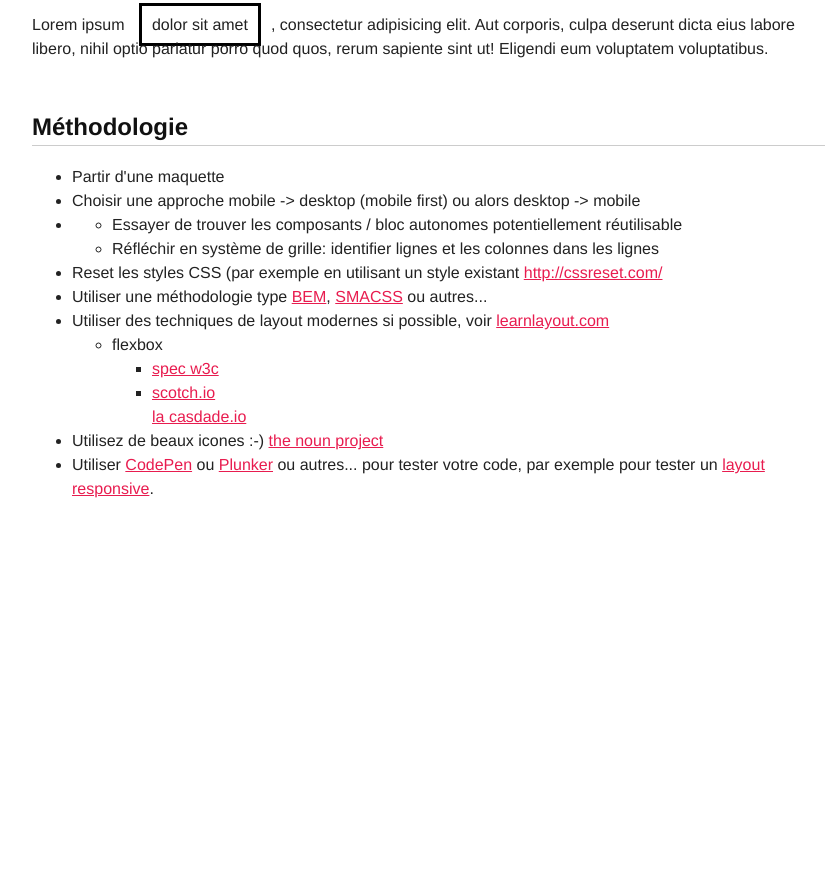
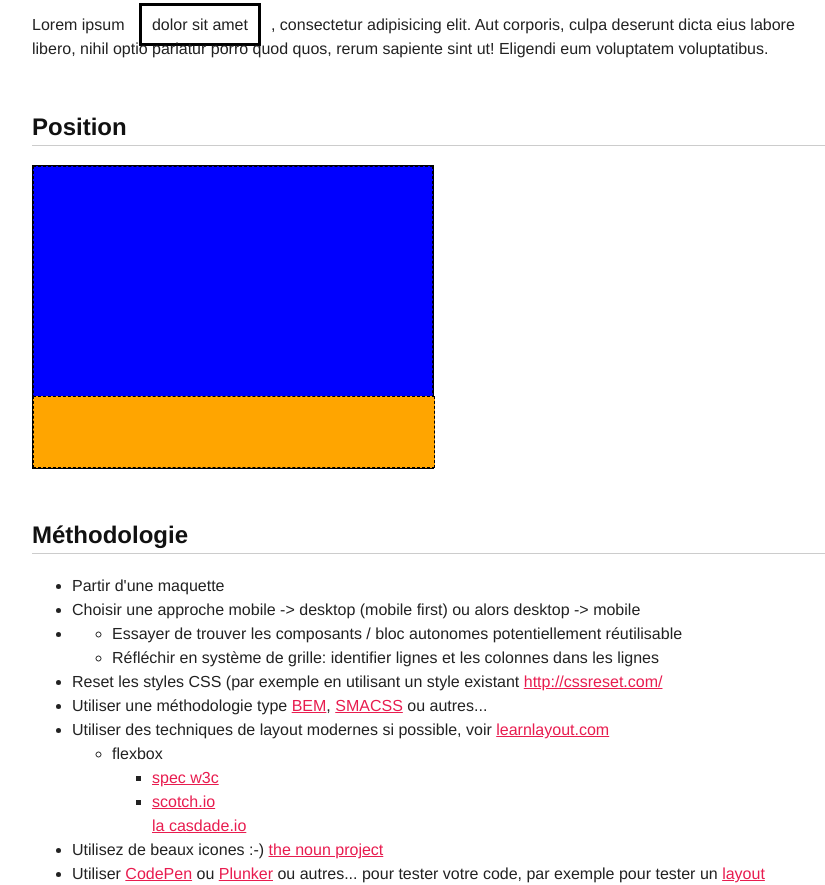
Before and after one commit to prolland006/2016_POEC_TRAINING_FULLSTACK_JS_HTMLCSS, a plain HTML site: page CSS/index.html in a window 1280 px wide. Shown: the part 4144-5029 px from the top of the page, without its empty margins (208-1033 px from the left). Before the commit the page ends 4725 px from the top, so only its background shows below. Drawn offline with Linux system fonts and the light colour scheme.

Commit message:
added positionning informations

```diff
--- a/CSS/index.html
+++ b/CSS/index.html
@@ -145,6 +145,43 @@
     <div class="box-model">Je suis de type block</div>
     <p>Lorem ipsum <span class="box-model-span">dolor sit amet</span>, consectetur adipisicing elit. Aut corporis, culpa deserunt dicta eius labore libero, nihil optio pariatur porro quod quos, rerum sapiente sint ut! Eligendi eum voluptatem voluptatibus.</p>
 </section>
+
+
+<style>
+    .video-player {
+        width:400px;
+        background-color:black;
+        position:relative;
+    }
+    .video-player__video {
+        height:300px;
+        background-color:blue;
+    }
+    .video-player__controls {
+        height:70px;
+        background-color:orange;
+        position:absolute;
+        bottom:0;
+        width:100%;
+    }
+</style>
+<section>
+    <h1>Position</h1>
+    <div class="video-player">
+        <div class="video-player__video"></div>
+        <div class="video-player__controls"></div>
+    </div>
+</section>
+
+
+
+
+
+
+
+
+
+
 <section>
     <h1>Méthodologie</h1>
     <ul>
```
